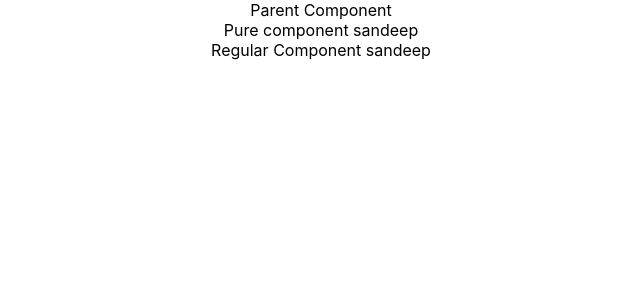
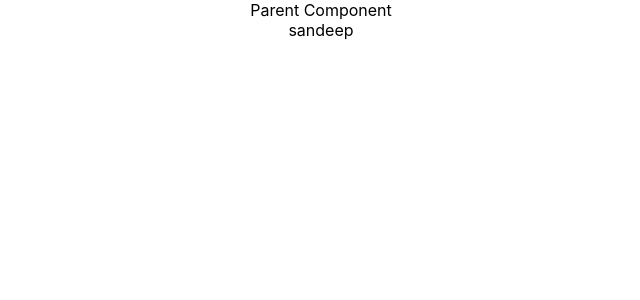
Before and after one commit to SandeepKumar377/code-evolution-tut, a React (Create React App) app: page / in a window 1280 px wide. Shown: the top 300 px of the page, without its empty margins (319-959 px from the left). Built offline with nearby package versions, Linux system fonts and the light colour scheme.

Commit message:
Use Memo component

```diff
--- /dev/null
+++ b/src/components/MemoComp.js
@@ -0,0 +1,14 @@
+import React from "react"
+
+
+const MemoComp = ({name}) => {
+    console.log("rendering Memo Comp")
+    return (
+        <div>
+            {name}
+        </div>
+    )
+}
+
+
+export default React.memo(MemoComp)
--- a/src/components/ParentComp.js
+++ b/src/components/ParentComp.js
@@ -1,6 +1,7 @@
 import React, { Component } from 'react'
-import PureComp from './PureComp';
-import RegComp from './RegComp';
+import MemoComp from './MemoComp';
+// import PureComp from './PureComp';
+// import RegComp from './RegComp';
 
 class ParentComp extends Component {
 
@@ -25,8 +26,9 @@
         return (
             <div>
                 Parent Component
-                <PureComp name={this.state.name} />
-                <RegComp name={this.state.name} />
+                {/* <PureComp name={this.state.name} />
+                <RegComp name={this.state.name} /> */}
+                <MemoComp name={this.state.name} />
             </div>
         )
     }
```
